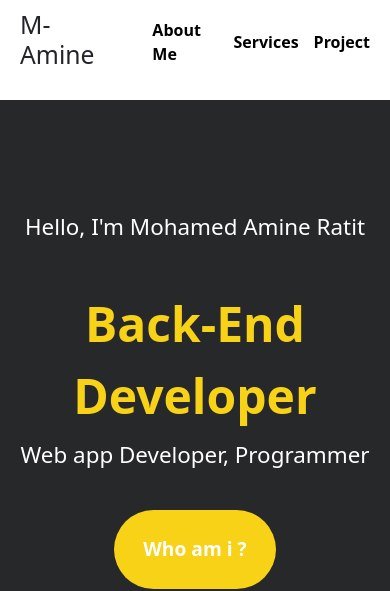
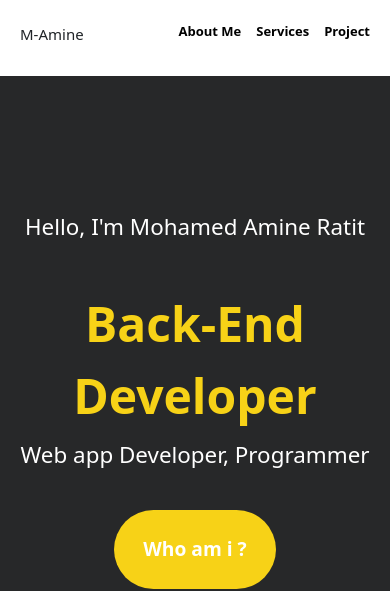
Before and after one commit to Hcode7/portfolio, a plain HTML site: page index.html in a window 390 px wide. Shown: the top 591 px of the page. Drawn offline with nearby package versions, Linux system fonts and the light colour scheme.

Commit message:
first commit

```diff
--- a/style.css
+++ b/style.css
@@ -166,4 +166,12 @@ a {
         display: flex;
         size: 9px;
     }
+    .nav-brand {
+        font-size: 15px;
+        display: flex;
+        align-items: center;
+    }
+    .text-nav {
+        font-size: 13px;
+    }
 }
```
Also changed, not shown: index.html (+1 -1 lines), nav.html (added, +11 -0 lines).
